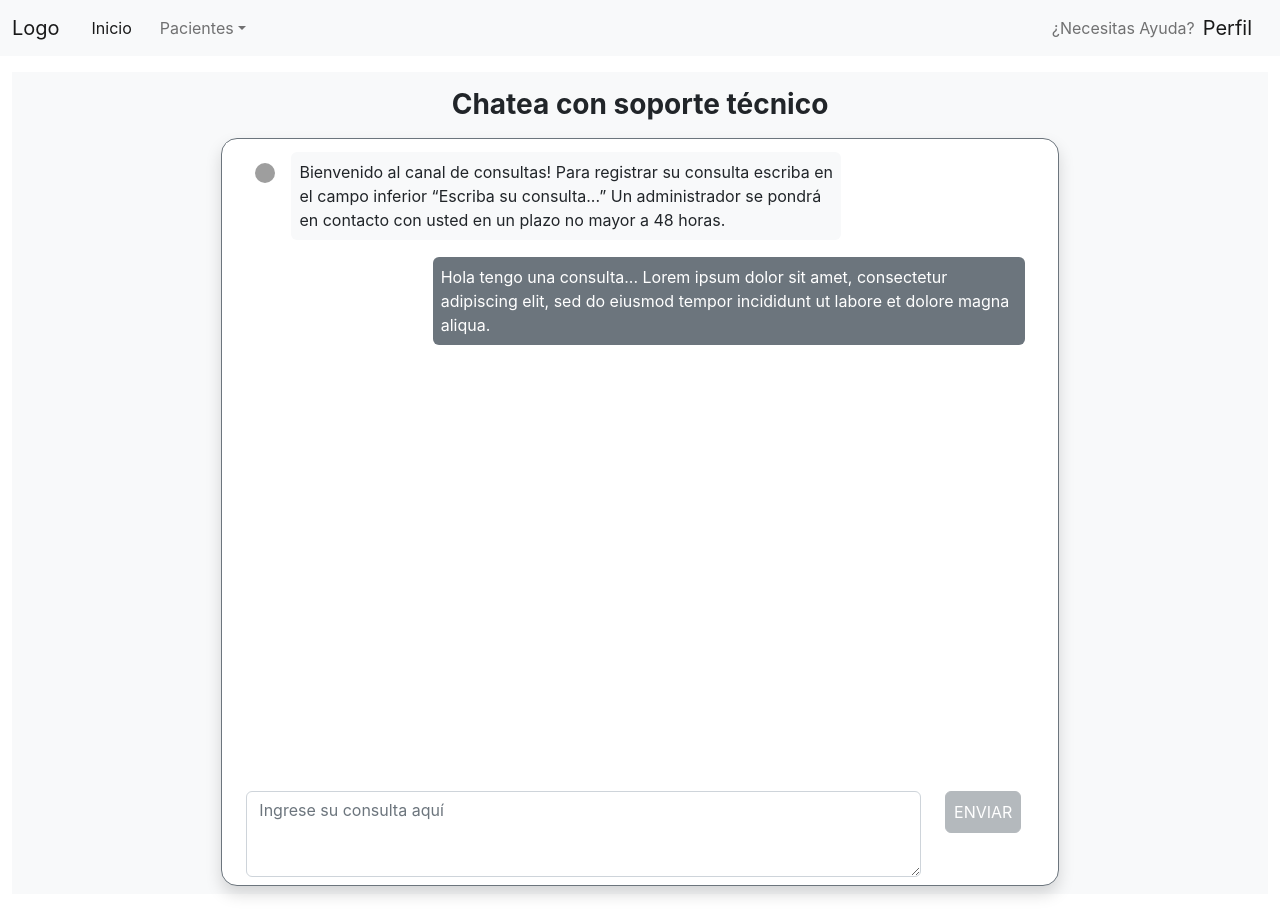
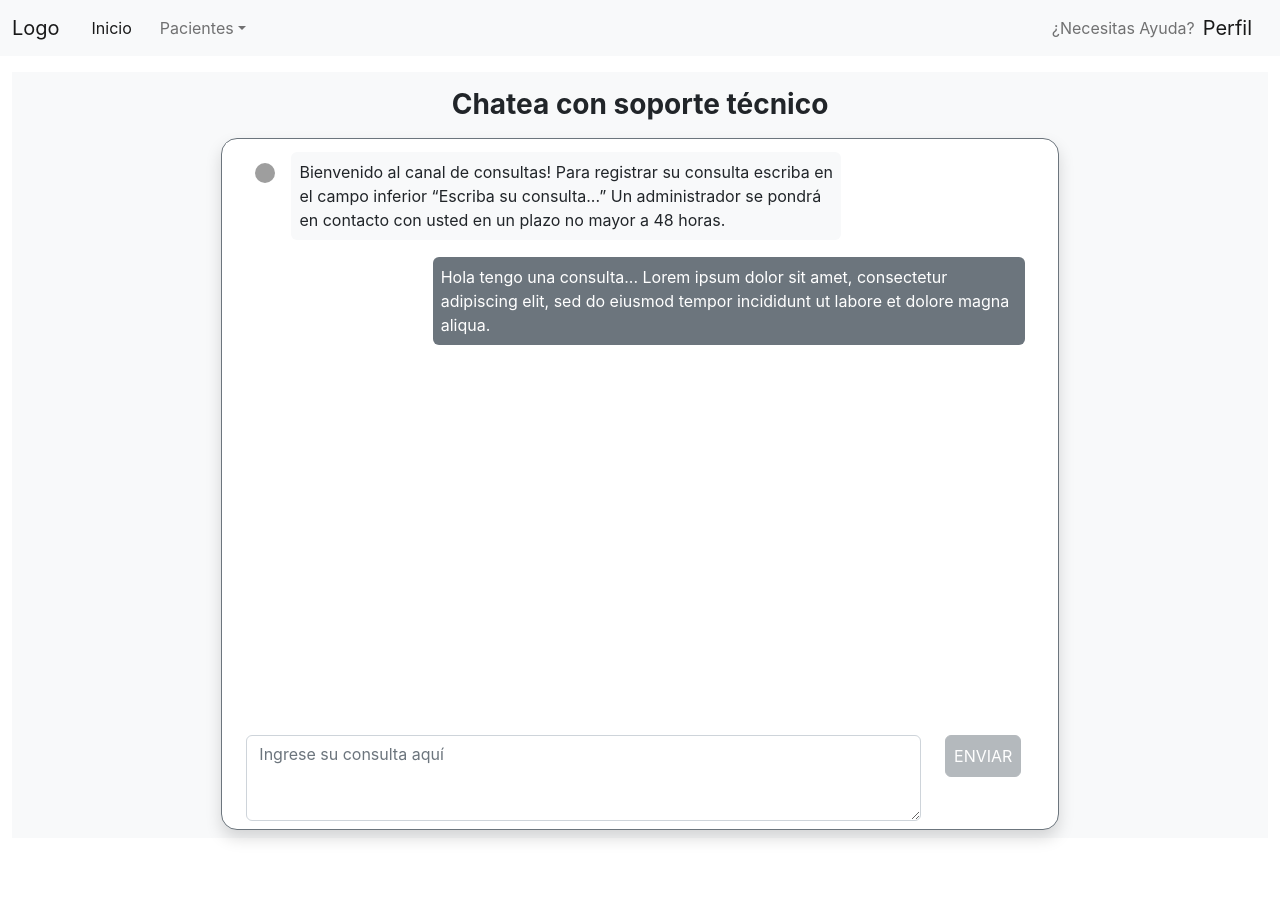
Before and after one commit to windstrike21/ingSoftwareII_ulima, a React (Create React App) app: page / in a window 1280 px wide. After the commit the page ends 854 px from the top, so only its background shows below. Built offline with nearby package versions, Linux system fonts and the light colour scheme; grey boxes are pictures that could not be loaded.

Commit message:
ultimos cambios de tamaño al canal de soporte técnico

```diff
--- a/src/css/personal/ChatArea.css
+++ b/src/css/personal/ChatArea.css
@@ -1,4 +1,4 @@
 .componente {
-    min-height: 80vh;
-    max-height: 80vh;
+    min-height: 73vh;
+    max-height: 73vh;
 }
```
